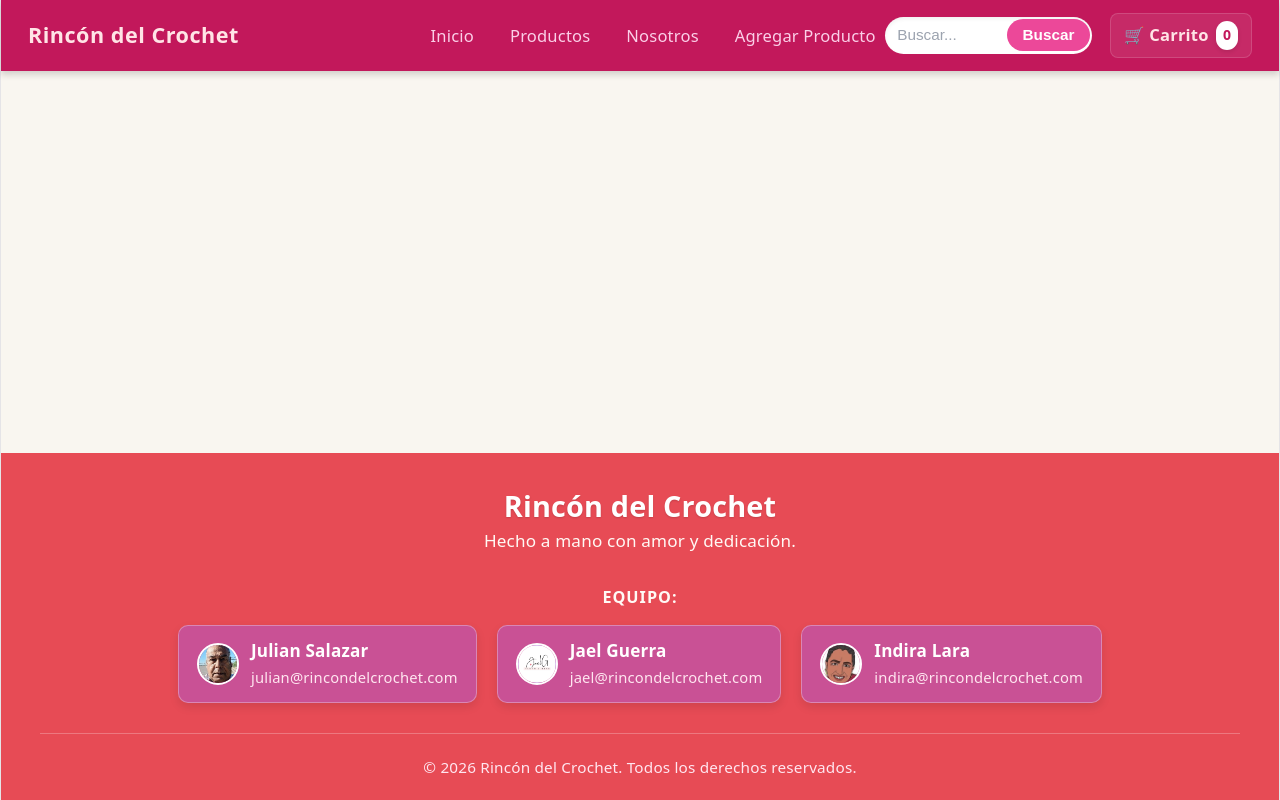
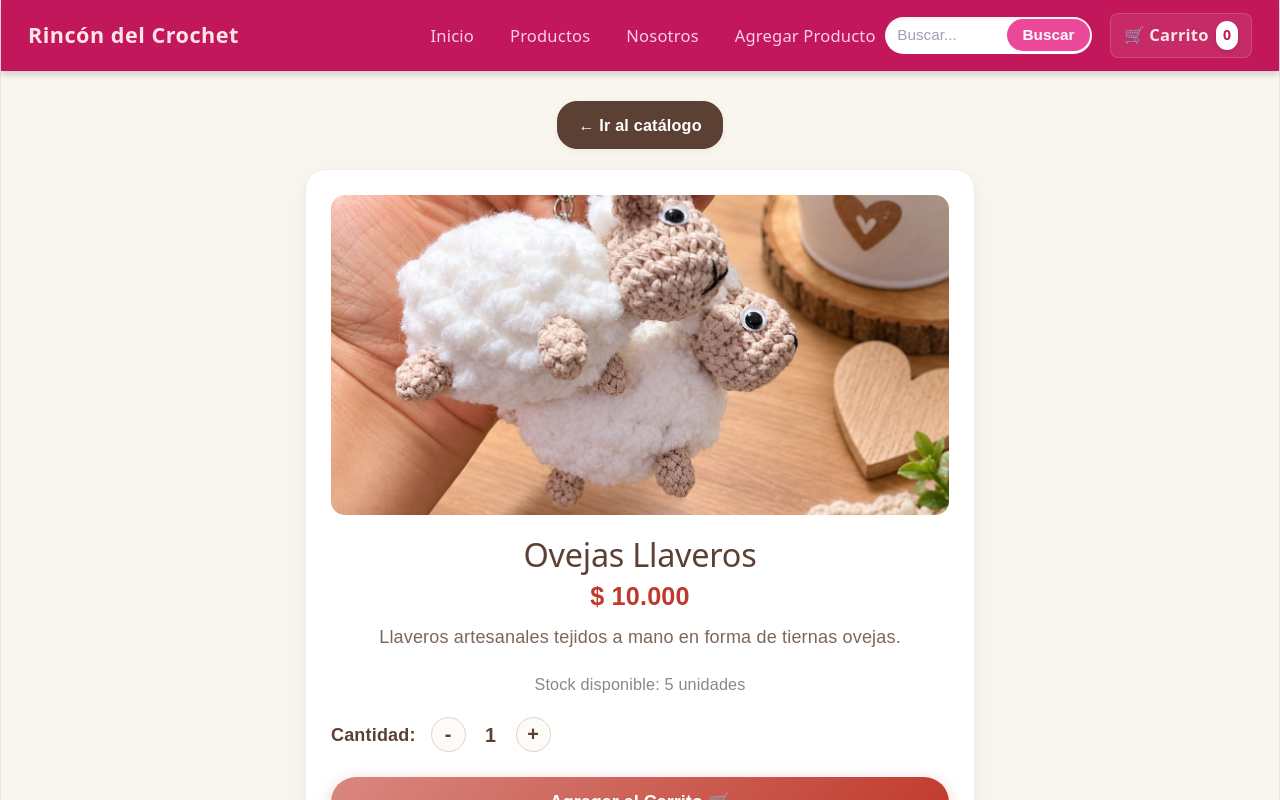
Before and after one commit to jsl261/Repo_Pre_Entrega_React, a React (Vite) app: page /producto/1 in a window 1280 px wide. Shown: the top 800 px of the page. Built offline with nearby package versions, Linux system fonts and the light colour scheme.

Commit message:
feat: implementacion de React Router, vistas de detalle, JSON de productos y estilos estandarizados

```diff
--- a/src/App.jsx
+++ b/src/App.jsx
@@ -3,6 +3,7 @@ import { BrowserRouter, Routes, Route } from 'react-router-dom';
 import Navbar from './components/Navbar';
 import Home from './components/Home';
 import ItemListContainer from './views/ItemListContainer';
+import ItemDetail from './views/ItemDetail'; // 👈 Importamos la vista de detalle
 import About from './components/About';
 import Cart from './views/Cart';
 import Footer from './components/Footer';
@@ -37,7 +38,6 @@ function App() {
     setCart([]);
   };
 
-  // Función para actualizar la cantidad desde el carrito (+ / -)
   const handleUpdateQuantity = (id, newQuantity) => {
     if (newQuantity <= 0) {
       handleRemoveItem(id);
@@ -63,6 +63,10 @@ function App() {
             <Route path="/" element={<Home />} />
             <Route path="/productos" element={<ItemListContainer greeting="Catálogo de Productos" searchTerm={searchTerm} handleAddToCart={handleAddToCart} />} />
             <Route path="/categoria/:categoryName" element={<ItemListContainer searchTerm={searchTerm} handleAddToCart={handleAddToCart} />} />
+
+            {/* 👈 Ruta dinámica para el detalle de cada producto */}
+            <Route path="/producto/:id" element={<ItemDetail handleAddToCart={handleAddToCart} />} />
+
             <Route path="/nosotros" element={<About />} />
 
             <Route
@@ -88,4 +92,4 @@ function App() {
   );
 }
 
-export default App; // 👈 ¡Aquí estaba el error! Debe ser 'export default App;'
+export default App;
--- a/src/data/productos.json
+++ b/src/data/productos.json
@@ -1,26 +1,47 @@
 [
   {
     "id": 1,
-    "nombre": "Amigurumi Osito tierno",
-    "precio": 15000,
-    "categoria": "amigurumis",
-    "imagen": "https://images.unsplash.com/photo-1584100936595-c0654b55a2e2?q=80&w=500&auto=format&fit=crop",
-    "descripcion": "Osito tejido a crochet con hilo 100% algodón e hipoalergénico."
+    "nombre": "Ovejas Llaveros",
+    "precio": 10000.00,
+    "img": "/images/Imagen1.jpeg",
+    "stock": 5,
+    "descripcion": "Llaveros artesanales tejidos a mano en forma de tiernas ovejas.",
+    "favorito": true
   },
   {
     "id": 2,
-    "nombre": "Manta Nórdica XL",
-    "precio": 45000,
-    "categoria": "hogar",
-    "imagen": "https://images.unsplash.com/photo-1584100936595-c0654b55a2e2?q=80&w=500&auto=format&fit=crop",
-    "descripcion": "Manta tejida a mano ideal para pie de cama o sillón."
+    "nombre": "Virgenes",
+    "precio": 10000.00,
+    "img": "/images/Imagen2.jpeg",
+    "stock": 4,
+    "descripcion": "Pequeñas imágenes tejidas con gran dedicación y detalles delicados.",
+    "favorito": false
   },
   {
     "id": 3,
-    "nombre": "Cartera Boho Chic",
-    "precio": 22000,
-    "categoria": "accesorios",
-    "imagen": "https://images.unsplash.com/photo-1584100936595-c0654b55a2e2?q=80&w=500&auto=format&fit=crop",
-    "descripcion": "Bolso estilo matero o urbano tejido con técnica de red."
+    "nombre": "Muñeca K-POP",
+    "precio": 40000.00,
+    "img": "/images/Imagen3.jpeg",
+    "stock": 10,
+    "descripcion": "Muñeca estilizada inspirada en la cultura K-POP, totalmente tejida a crochet.",
+    "favorito": false
+  },
+  {
+    "id": 4,
+    "nombre": "Sonajeros",
+    "precio": 20000.00,
+    "img": "/images/Imagen4.jpeg",
+    "stock": 10,
+    "descripcion": "Sonajero seguro y suave para bebés, elaborado con materiales hipoalergénicos.",
+    "favorito": false
+  },
+  {
+    "id": 5,
+    "nombre": "Kit de Nacimiento",
+    "precio": 50000.00,
+    "img": "/images/Imagen5.jpeg",
+    "stock": 10,
+    "descripcion": "Set completo de accesorios tejidos ideales para regalar en un nacimiento.",
+    "favorito": false
   }
 ]
--- /dev/null
+++ b/src/views/ItemDetail.jsx
@@ -0,0 +1,134 @@
+import React, { useState } from 'react';
+import { useParams, Link } from 'react-router-dom';
+import productosData from '../data/productos.json';
+
+function ItemDetail({ handleAddToCart }) {
+  const { id } = useParams();
+  const producto = productosData.find(p => p.id === parseInt(id));
+  const [cantidad, setCantidad] = useState(1);
+
+  const formatearPrecio = (precio) => {
+    return new Intl.NumberFormat('es-AR', {
+      style: 'currency',
+      currency: 'ARS',
+      maximumFractionDigits: 0
+    }).format(precio);
+  };
+
+  if (!producto) {
+    return (
+      <div style={{ textAlign: 'center', padding: '60px 20px', background: '#F9F6F0', minHeight: '70vh', fontFamily: 'sans-serif' }}>
+        <h2 style={{ color: '#5C4033', fontSize: '1.8rem', marginBottom: '20px' }}>Producto no encontrado</h2>
+        <Link
+          to="/productos"
+          style={{
+            background: '#5C4033',
+            color: '#ffffff',
+            border: '1px solid #5C4033',
+            padding: '10px 20px',
+            borderRadius: '20px',
+            fontWeight: 'bold',
+            cursor: 'pointer',
+            fontSize: '0.9rem',
+            boxShadow: '0 2px 8px rgba(0,0,0,0.05)',
+            textDecoration: 'none',
+            display: 'inline-block'
+          }}
+        >
+          ← Ir al catálogo
+        </Link>
+      </div>
+    );
+  }
+
+  return (
+    <div style={{ padding: '30px 15px', maxWidth: '700px', margin: '0 auto', fontFamily: 'sans-serif', background: '#F9F6F0', minHeight: '80vh' }}>
+
+      {/* Botón de retorno con el estilo exacto de píldora marrón */}
+      <div style={{ marginBottom: '20px' }}>
+        <Link
+          to="/productos"
+          style={{
+            background: '#5C4033',
+            color: '#ffffff',
+            border: '1px solid #5C4033',
+            padding: '10px 20px',
+            borderRadius: '20px',
+            fontWeight: 'bold',
+            cursor: 'pointer',
+            fontSize: '0.9rem',
+            boxShadow: '0 2px 8px rgba(0,0,0,0.05)',
+            textDecoration: 'none',
+            display: 'inline-block'
+          }}
+        >
+          ← Ir al catálogo
+        </Link>
+      </div>
+
+      <div style={{
+        background: '#ffffff',
+        borderRadius: '20px',
+        padding: '25px',
+        boxShadow: '0 6px 20px rgba(139, 90, 43, 0.08)',
+        border: '1px solid #F3EAE2',
+        display: 'flex',
+        flexDirection: 'column',
+        gap: '20px'
+      }}>
+        <div style={{ width: '100%', height: '320px', borderRadius: '14px', overflow: 'hidden', background: '#FDFBF7' }}>
+          <img src={producto.img} alt={producto.nombre} style={{ width: '100%', height: '100%', objectFit: 'cover' }} />
+        </div>
+
+        <div>
+          <h2 style={{ color: '#5C4033', fontSize: '1.8rem', margin: '0 0 10px 0' }}>{producto.nombre}</h2>
+          <p style={{ color: '#C0392B', fontSize: '1.4rem', fontWeight: 'bold', margin: '0 0 15px 0' }}>{formatearPrecio(producto.precio)}</p>
+          <p style={{ color: '#7D6658', fontSize: '1rem', lineHeight: '1.5', margin: '0 0 20px 0' }}>{producto.descripcion}</p>
+          <p style={{ color: '#888', fontSize: '0.9rem', marginBottom: '20px' }}>Stock disponible: {producto.stock} unidades</p>
+
+          {/* Control de cantidad */}
+          <div style={{ display: 'flex', alignItems: 'center', gap: '15px', marginBottom: '25px' }}>
+            <span style={{ color: '#5C4033', fontWeight: 'bold' }}>Cantidad:</span>
+            <button
+              type="button"
+              onClick={() => setCantidad(Math.max(1, cantidad - 1))}
+              style={{ width: '35px', height: '35px', borderRadius: '50%', border: '1px solid #E2D2C5', background: '#FDFBF7', cursor: 'pointer', fontWeight: 'bold', fontSize: '1.1rem', color: '#5C4033' }}
+            >-</button>
+            <span style={{ fontSize: '1.1rem', fontWeight: 'bold', color: '#5C4033', minWidth: '20px', textAlign: 'center' }}>{cantidad}</span>
+            <button
+              type="button"
+              onClick={() => setCantidad(Math.min(producto.stock, cantidad + 1))}
+              style={{ width: '35px', height: '35px', borderRadius: '50%', border: '1px solid #E2D2C5', background: '#FDFBF7', cursor: 'pointer', fontWeight: 'bold', fontSize: '1.1rem', color: '#5C4033' }}
+            >+</button>
+          </div>
+
+          <button
+            type="button"
+            onClick={() => {
+              if (handleAddToCart) {
+                handleAddToCart({ ...producto, cantidad });
+              }
+              alert(`¡Agregaste ${cantidad} unidad(es) de "${producto.nombre}" al carrito!`);
+            }}
+            style={{
+              background: 'linear-gradient(135deg, #D98880 0%, #C0392B 100%)',
+              color: 'white',
+              padding: '14px 20px',
+              borderRadius: '25px',
+              border: 'none',
+              fontWeight: 'bold',
+              cursor: 'pointer',
+              width: '100%',
+              fontSize: '1rem',
+              boxShadow: '0 4px 15px rgba(192, 57, 43, 0.25)'
+            }}
+          >
+            Agregar al Carrito 🛒
+          </button>
+        </div>
+      </div>
+    </div>
+  );
+}
+
+export default ItemDetail;
```
Also changed, not shown: src/views/ItemListContainer.jsx (+37 -20 lines).
